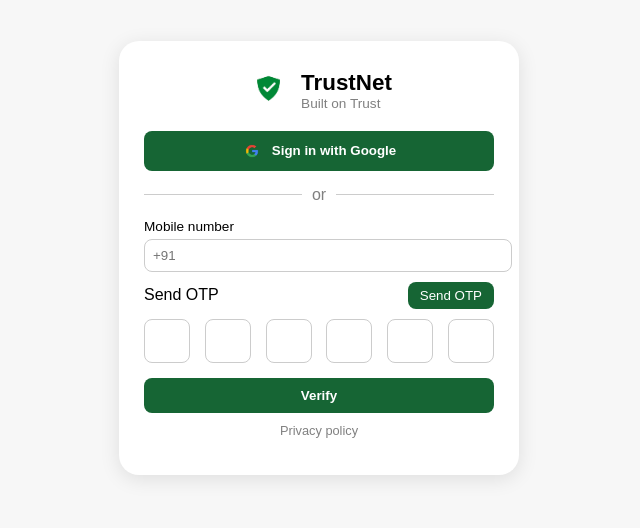
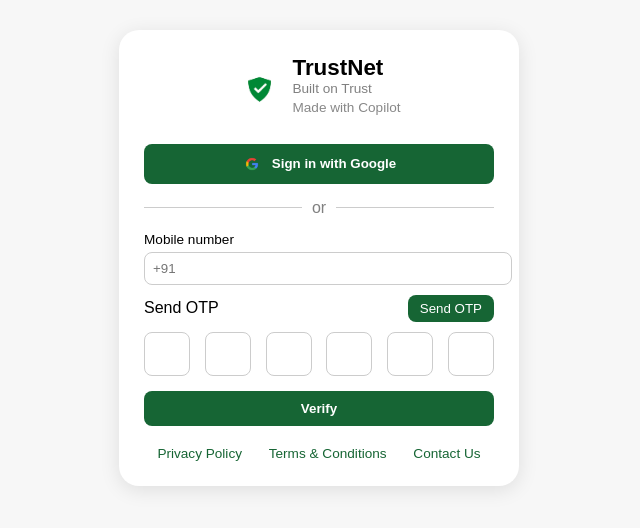
Before and after one commit to kumargovind197/TrustNet, a React (Create React App) app: page / in a window 1280 px wide. Shown: the part 142-670 px from the top of the page, without its empty margins (321-961 px from the left). Built offline with nearby package versions, Linux system fonts and the light colour scheme.

Commit message:
footer links added

```diff
--- a/src/css/login.css
+++ b/src/css/login.css
@@ -197,3 +197,28 @@
   margin-right: 6px;
   vertical-align: middle;
 }
+.copilot-credit {
+  font-size: 0.85rem;
+  color: #888;
+  margin-top: 4px;
+  text-align: center;
+  /* font-style: italic; */
+}
+
+.footer-links {
+  margin-top: 20px;
+  display: flex;
+  justify-content: space-around;
+  font-size: 0.85rem;
+  color: #555;
+}
+
+.footer-links a {
+  color: #166534;
+  text-decoration: none;
+  font-weight: 500;
+}
+
+.footer-links a:hover {
+  text-decoration: underline;
+}
--- a/src/login/login.jsx
+++ b/src/login/login.jsx
@@ -67,6 +67,7 @@
   <div className="title-section">
     <h2 className="title">TrustNet</h2>
     <p className="subtitle">Built on Trust</p>
+     <p className="copilot-credit">Made with  Copilot</p>
   </div>
 </div>
 
@@ -112,8 +113,11 @@
 
         <button className="verify-btn" onClick={handleVerify}>
            Verify</button>
-
-        <p className="privacy-link">Privacy policy</p>
+         <div className="footer-links">
+          <a href="./privacy">Privacy Policy</a>
+          <a href="./terms">Terms & Conditions</a>
+          <a href="./contactus">Contact Us</a>
+        </div>
       </div>
     </div>
   );
```
